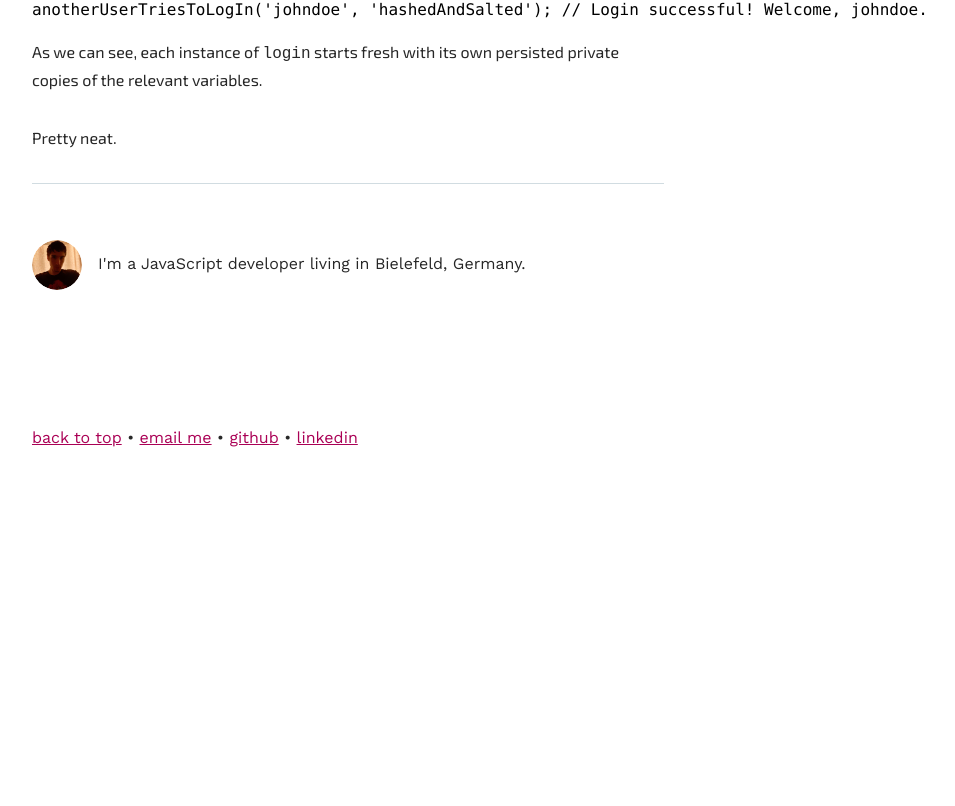
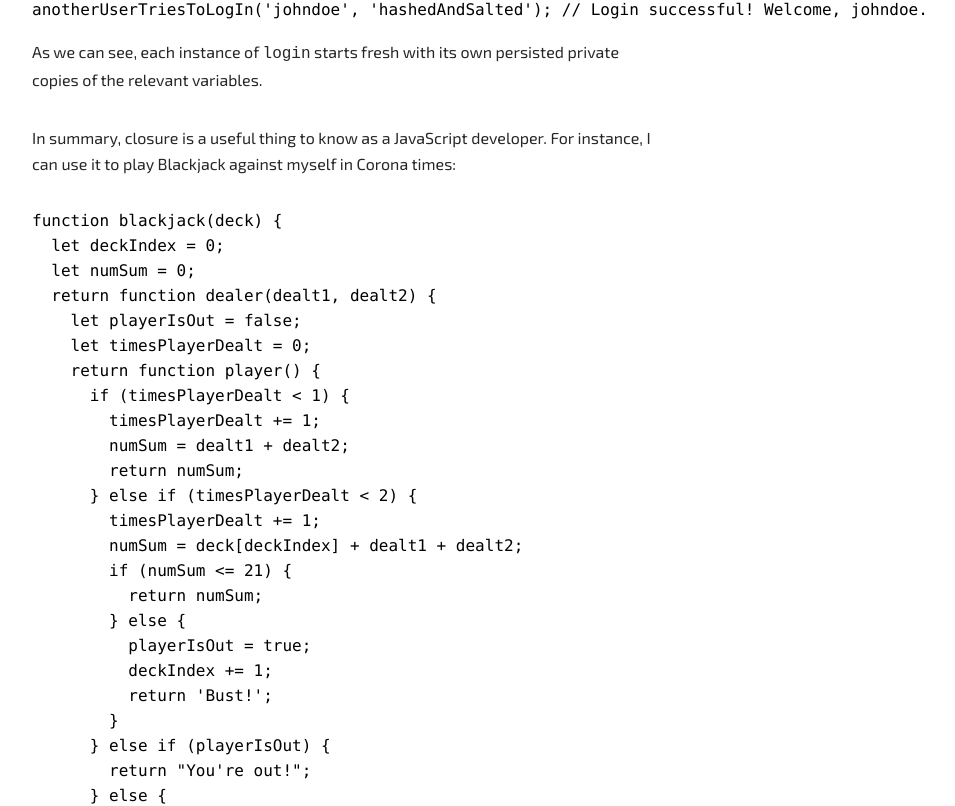
Before and after one commit to nrademacher/homepage, a Gatsby site: page /closure/ in a window 1280 px wide. Shown: the part 2577-3383 px from the top of the page, without its empty margins (292-1247 px from the left). Before the commit the page ends 3067 px from the top, so only its background shows below. Built offline with nearby package versions, Linux system fonts and the light colour scheme; Gatsby itself is replaced by a stand-in of ours; some packages are replaced by stand-ins of ours; code samples lack their colours.

Commit message:
update closure post

````diff
--- a/content/blog/closure/index.md
+++ b/content/blog/closure/index.md
@@ -97,4 +97,67 @@ anotherUserTriesToLogIn('johndoe', 'hashedAndSalted'); // Login successful! Welc
 
 As we can see, each instance of `login` starts fresh with its own persisted private copies of the relevant variables.
 
+In summary, closure is a useful thing to know as a JavaScript developer. For instance, I can use it to play Blackjack against myself in Corona times:
+
+```javascript
+function blackjack(deck) {
+  let deckIndex = 0;
+  let numSum = 0;
+  return function dealer(dealt1, dealt2) {
+    let playerIsOut = false;
+    let timesPlayerDealt = 0;
+    return function player() {
+      if (timesPlayerDealt < 1) {
+        timesPlayerDealt += 1;
+        numSum = dealt1 + dealt2;
+        return numSum;
+      } else if (timesPlayerDealt < 2) {
+        timesPlayerDealt += 1;
+        numSum = deck[deckIndex] + dealt1 + dealt2;
+        if (numSum <= 21) {
+          return numSum;
+        } else {
+          playerIsOut = true;
+          deckIndex += 1;
+          return 'Bust!';
+        }
+      } else if (playerIsOut) {
+        return "You're out!";
+      } else {
+        deckIndex += 1;
+        numSum = numSum + deck[deckIndex];
+        if (numSum <= 21) {
+          return numSum;
+        } else {
+          playerIsOut = true;
+          deckIndex += 1;
+          return 'bust';
+        }
+      }
+    };
+  };
+}
+
+const deal = blackjack(
+  Array(22)
+    .fill(1)
+    .map(() => Math.ceil(Math.random() * 11))
+);
+
+const playerOne = deal(
+  Math.ceil(Math.random() * 11),
+  Math.ceil(Math.random() * 11)
+);
+const playerTwo = deal(
+  Math.ceil(Math.random() * 11),
+  Math.ceil(Math.random() * 11)
+);
+const playerThree = deal(
+  Math.ceil(Math.random() * 11),
+  Math.ceil(Math.random() * 11)
+);
+
+playerOne(); // ...
+```
+
 Pretty neat.
````
